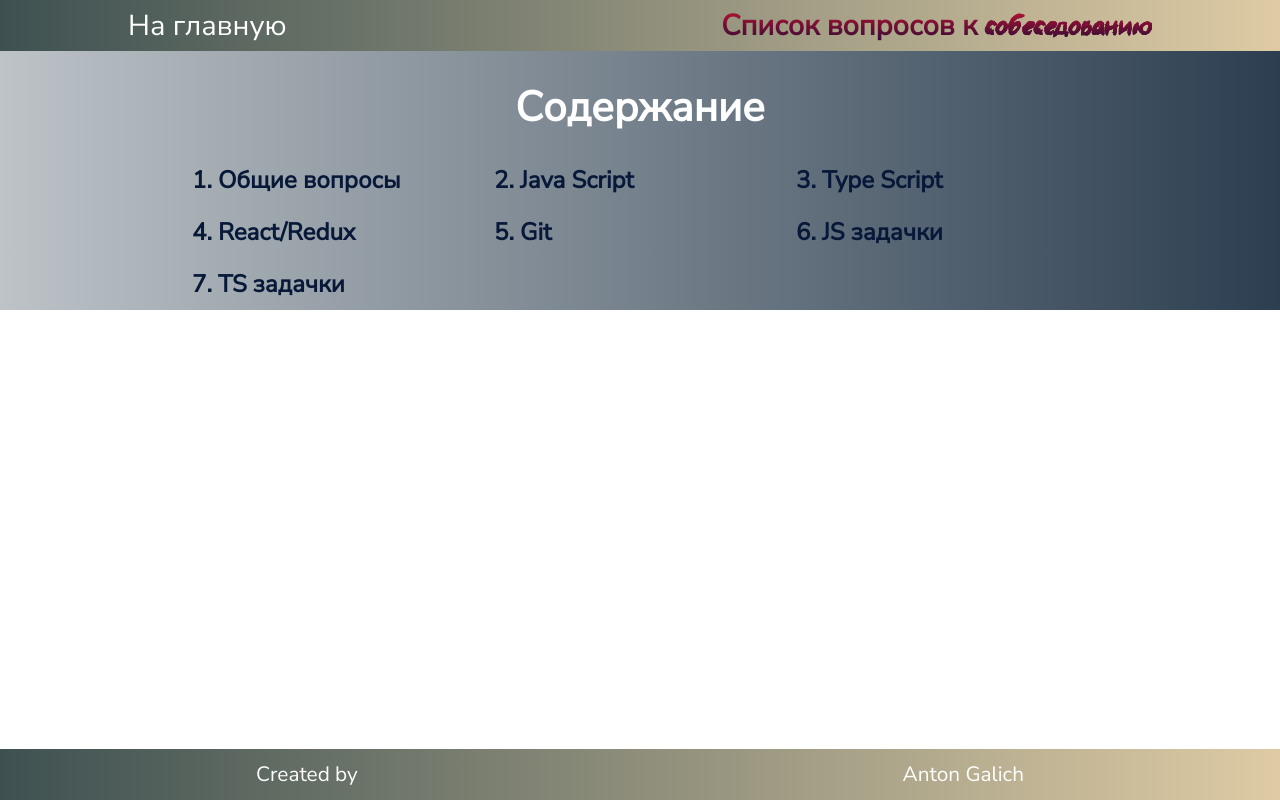
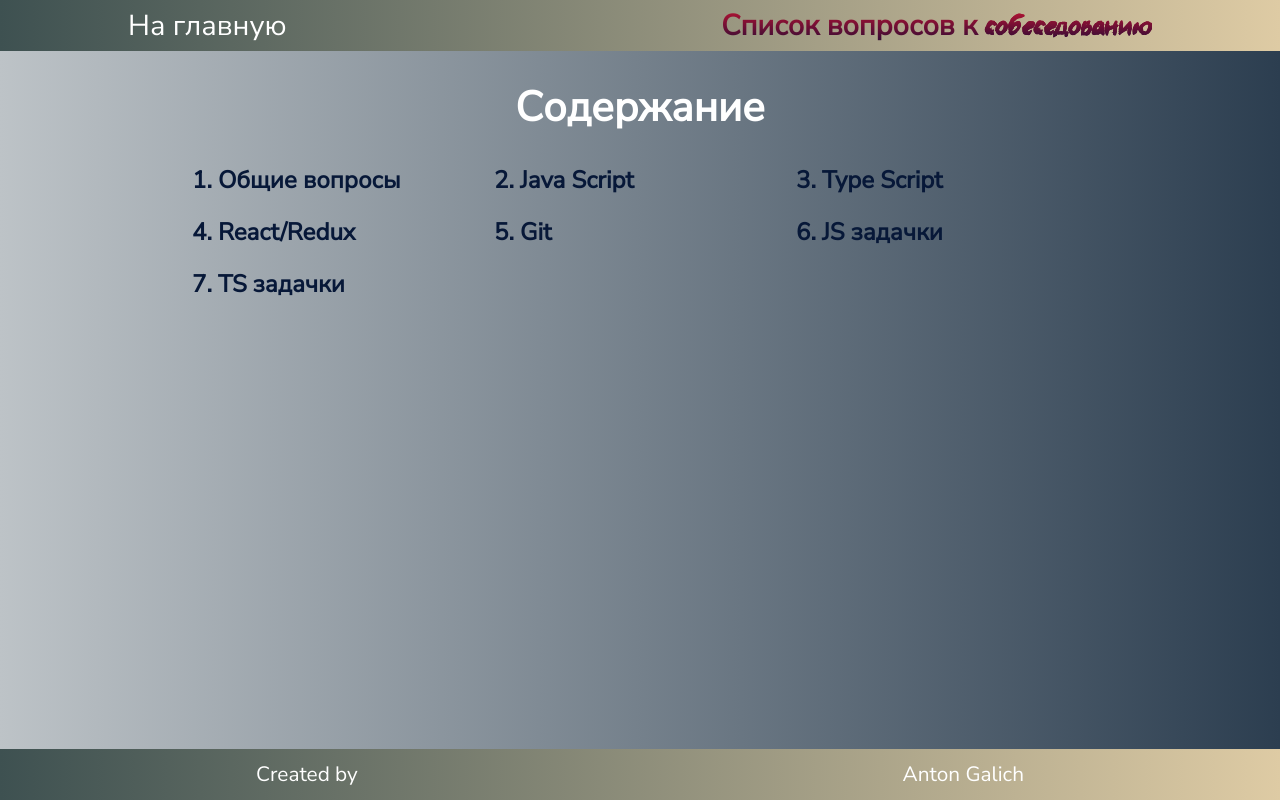
Before and after one commit to GalichAnton/AnswersNext, a Next.js app: page / in a window 1280 px wide. Built offline with nearby package versions, Linux system fonts and the light colour scheme.

Commit message:
refactor styles

```diff
--- a/components/SideList/SideList.module.css
+++ b/components/SideList/SideList.module.css
@@ -1,10 +1,10 @@
 .sideList {
+  overflow-y: auto;
   align-content: start;
 
   height: 100%;
+  max-height: 100vh;
   padding: 10px;
- max-height: 100vh;
-  overflow-y: auto;
 }
 
 .title {
@@ -22,7 +22,6 @@
   color: #071838FF;
 
   font-size: 1rem;
-
 }
 
 .link {
--- a/data/Tasks/tsTasks.ts
+++ b/data/Tasks/tsTasks.ts
@@ -8,7 +8,7 @@ export const tsTasks: ITask[] = [
     descr: "Написать свою реализацию основных методов массивов(с типизацией)",
     video: "ugtnxm18M8o",
     codepenUrl:
-      "https://codesandbox.io/embed/custom-array-methods-ts-3hkbmp?fontsize=14&hidenavigation=1&theme=dark",
+      "https://codesandbox.io/embed/custom-array-methods-ts-3hkbmp?fontsize=14&hidenavigation=1&theme=dark&view=editor",
   },
   {
     id: "2",
@@ -17,6 +17,6 @@ export const tsTasks: ITask[] = [
     descr: "С помощью reduce реализовать map, filter, группировку",
     video: "iBGUyPwm_dM",
     codepenUrl:
-      "https://codesandbox.io/embed/reduce-as-filter-map-group-by-5g5z2i?fontsize=14&hidenavigation=1&theme=dark",
+      "https://codesandbox.io/embed/reduce-as-filter-map-group-by-5g5z2i?expanddevtools=1&fontsize=14&hidenavigation=1&theme=dark&view=editor",
   },
 ];
--- a/layout/Layout.module.css
+++ b/layout/Layout.module.css
@@ -2,7 +2,6 @@
   display: grid;
 
   height: 100vh;
-
 
   grid-template-columns: 1fr;
   grid-template-rows: auto 1fr auto;
@@ -18,9 +17,9 @@
 
 .body {
   align-self: flex-start;
+height: 100%;
+  outline: none;
   background: linear-gradient(to right, #BDC3C7, #2C3E50);
-
-  outline: none;
   grid-area: body;
 }
 
--- a/page-compoents/AnswerComponent/AnswerComponent.module.css
+++ b/page-compoents/AnswerComponent/AnswerComponent.module.css
@@ -8,7 +8,7 @@
   flex-direction: column;
   justify-content: space-between;
 
- max-height: 90%;
+  height: 100%;
   grid-template-columns: auto 1fr;
   grid-template-areas: "sidebar answer";
 }
--- a/page-compoents/ContentList/ContentList.module.css
+++ b/page-compoents/ContentList/ContentList.module.css
@@ -1,3 +1,6 @@
+.contentList{
+  height: 100%;
+}
 .wrapper {
   position: relative;
 
@@ -6,7 +9,6 @@
   align-items: center;
 
   width: clamp(300px, 70%, 900px);
-  height: 100%;
   margin: 0 auto;
   padding: 0;
 
```
